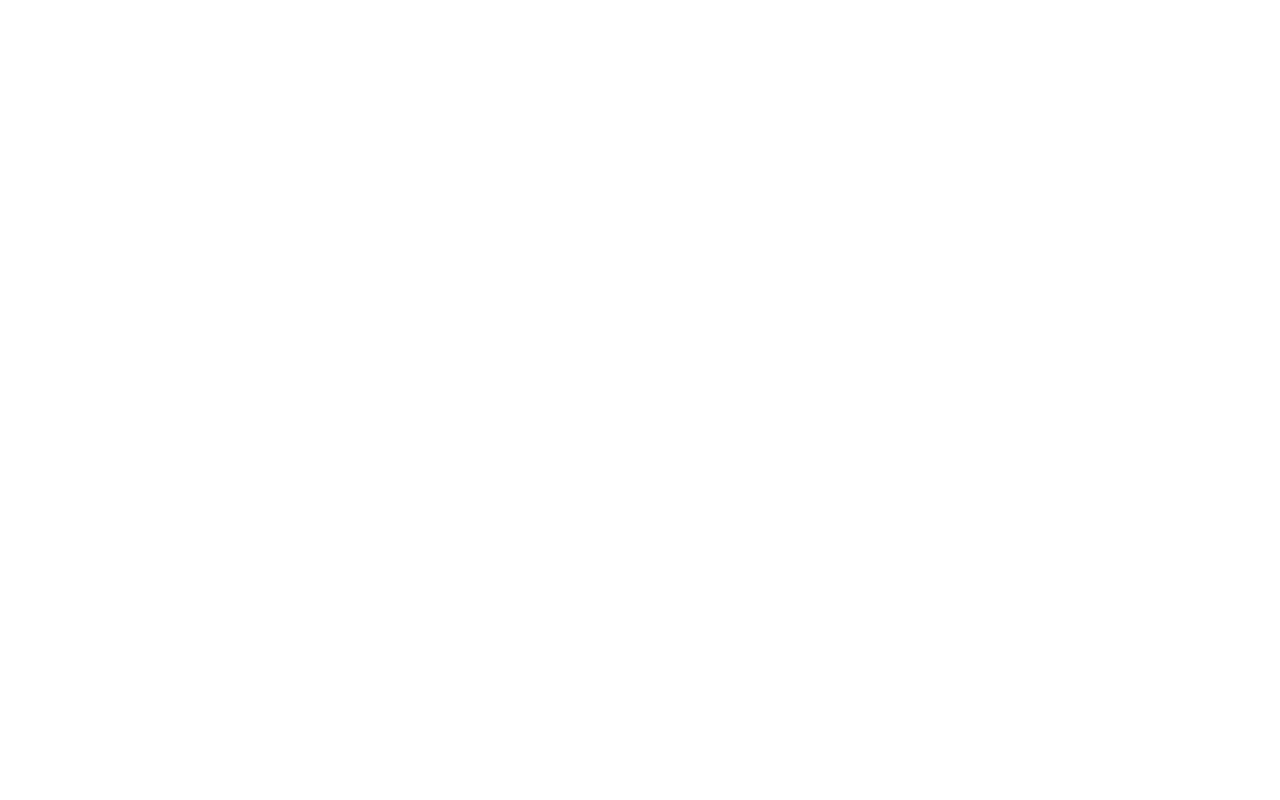
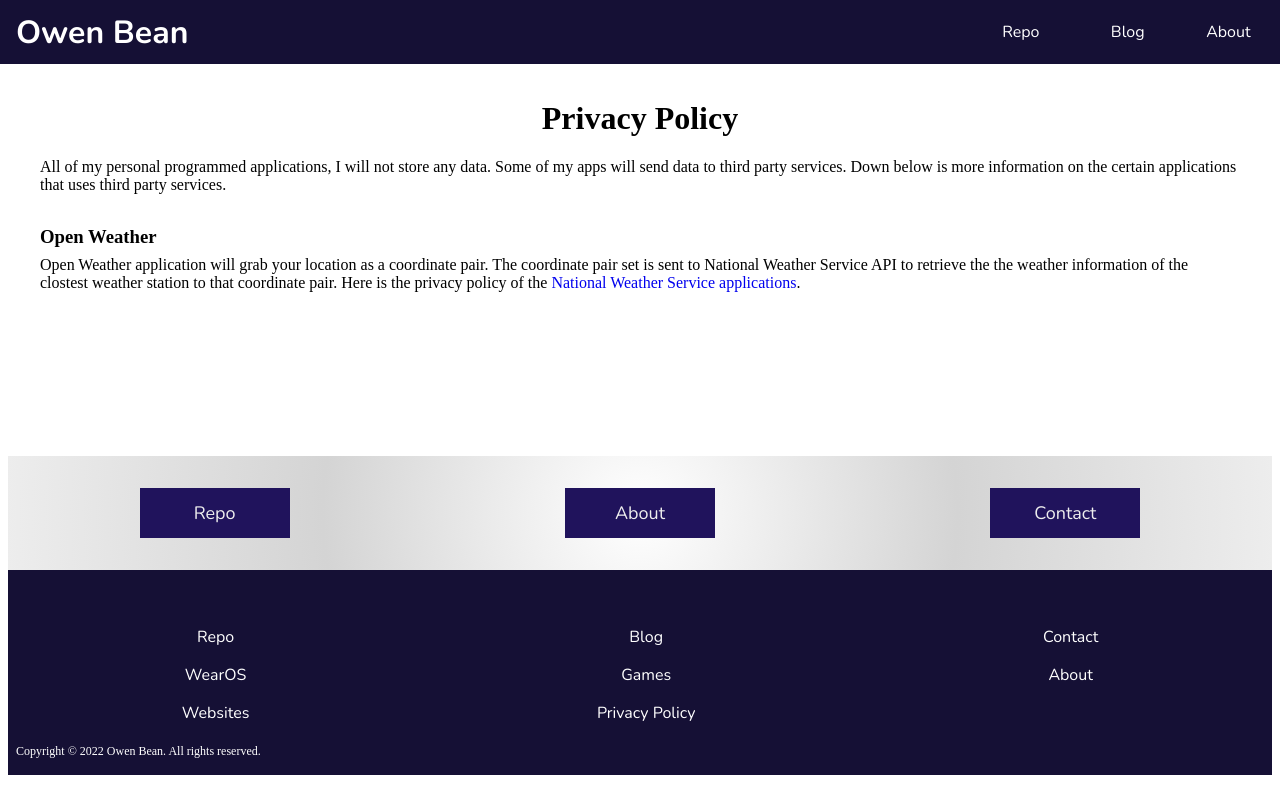
Before and after one commit to owenbean400/PersonalWebsite, a Gatsby site: page /privacypolicy in a window 1280 px wide. Before the commit this address had no page. Built offline with nearby package versions, Linux system fonts and the light colour scheme; Gatsby itself is replaced by a stand-in of ours.

Commit message:
Add privacy policy

```diff
--- a/src/components/footer/footer.js
+++ b/src/components/footer/footer.js
@@ -17,7 +17,7 @@ class Footer extends React.Component {
         <footer>
           <div className="links-container">
             <FooterLinks footerlinks={["Repo", "WearOS", "Websites"]} />
-            <FooterLinks footerlinks={["Blog", "Games"]} />
+            <FooterLinks footerlinks={["Blog", "Games", "Privacy Policy"]} />
             <FooterLinks footerlinks={["Contact", "About"]} />
           </div>
           <p>
--- /dev/null
+++ b/src/pageScss/privacy.scss
@@ -0,0 +1,30 @@
+@import "./variable.scss";
+
+.pp-main {
+    margin: 100px 0;
+
+
+    h1 {
+        text-align: center;
+    }
+
+    .pp-app {
+        margin: 32px 0;
+
+        h3 {
+            margin: 0 0 8px 0;
+        }
+
+        p {
+            margin: 0 0 8px 0;
+        }
+    }
+
+    @media screen and (min-width: $phonesize) {
+        padding: 0 32px 32px 32px;
+    }
+
+    @media screen and (max-width: $phonesize) {
+        padding: 0 8px 8px 8px;
+    }
+}
--- /dev/null
+++ b/src/pages/blog/firstWearOS.md
@@ -0,0 +1,18 @@
+---
+title: "First WearOS App"
+date: "2022-01-06"
+---
+
+&nbsp;&nbsp;&nbsp;&nbsp;&nbsp;I bought a smart watch back in the fall for looking at the time, knowing the day of the week, and keeping track of workouts. Furthermore, I got the watch because the software runs on WearOS. I have heard of WearOS because it uses Android. Hey, I already have a device needed to program Android and have been used to the Kotlin programming language. The possibility of creating an application on my wrist intrigued my curiosity. Well, I had winter break from school to enjoy some new coding projects.
+
+&nbsp;&nbsp;&nbsp;&nbsp;&nbsp;I thought of several ideas for a watch app. It had to be a simple one to develop as my first watch app. An idea I brainstormed for a starting project was to have the magic 8 ball on your wrist. The only input needed is a tap of the watch. Once the tap happens, a new randomized answer will appear. This answer is based on answering a yes or no question. This idea was easy to implement into code for it may have taken me only a weekend to code.
+
+&nbsp;&nbsp;&nbsp;&nbsp;&nbsp;When it came to starting the project, the first thing I worked on was the XML graphics. I created a simple box constraint that is contained within the watch screen. Within this box was a purple triangle with a white text layered above. Next was to make the string change each time the watch was tapped. I added an on click listener onto the box constraint that will change the text to a randomized index of an array of strings.
+
+&nbsp;&nbsp;&nbsp;&nbsp;&nbsp;The basic functionality of the watch app was complete, however, I need to jazz the app more. I struggled to get the animation to work with the XML. After trial and error, the triangle will shrink in size to nothing, then reappear to full size. This animation was seamless when tapped repetitively. With the same logic of randomizing the index of an array, I developed the triangle to be rotated randomly to the index of an array of angles. After the conclusion of spicing up the app, the app was ready for production.
+
+&nbsp;&nbsp;&nbsp;&nbsp;&nbsp;I bought a Google Developer account for \$25. The first step was to answer a question about my app. Google won’t allow anyone to randomly post apps without going through the metadata. I typed up a description about the app in a marketing term and added screen shots from the Android Emulator. With WearOS, there was an extra step to fill out information for watch apps as a release type. Once the forms were filled out, I had to wait a couple of days for a rejection from Google. C’mon, why? Well, Google wants the screen shots to not be framed or transparent. They must’ve not liked how I took a screenshot of my PC screen of the watch emulator. Anyone taking screenshots for an app review should capture the screen through the Android Emulator. It took me a while to find a way to reapply for the WearOS release type after going through the changes of screenshots. For sending in another review after WearOS release type rejection, go to Publishing Overview and publish the metadata changes for review.
+
+&nbsp;&nbsp;&nbsp;&nbsp;&nbsp;Thereafter getting approved for the WearOS release type, I compiled my program to an Android App Bundle file. Google approved the watch app. I uploaded my first watch app on December 30 for Magic 8 Watch. :) Currently it has 50 active downloads as of 01/06/2022, which was a surprise to me that many people would download my app. I believe this may have to do with the market of WearOS apps not being as popular, so there is not a lot of competition at the moment. Yet, WearOS has been growing this past year. More WearOS apps to come in the future from me when school and work is not busy.
+
+<a href="https://play.google.com/store/apps/details?id=com.owenbean.magic8watch" rel="noreferrer">Download App on Google Play Store</a>
--- /dev/null
+++ b/src/pages/privacypolicy.js
@@ -0,0 +1,42 @@
+import React from "react"
+import Navbar from "../components/navbar/navbar.js"
+import Footer from "../components/footer/footer.js"
+import Meta from "../components/meta"
+import "../pageScss/privacy.scss"
+
+class PrivacyPolicy extends React.Component {
+  render() {
+    return (
+      <div>
+        <Meta title="Privacy Policy" desc="Owen G. Bean" />
+        <Navbar />
+        <main class="pp-main">
+          <h1>Privacy Policy</h1>
+          <p>
+            All of my personal programmed applications, I will not store any
+            data. Some of my apps will send data to third party services. Down
+            below is more information on the certain applications that uses
+            third party services.
+          </p>
+          <div class="pp-app">
+            <h3>Open Weather</h3>
+            <p>
+              Open Weather application will grab your location as a coordinate
+              pair. The coordinate pair set is sent to National Weather Service
+              API to retrieve the the weather information of the clostest
+              weather station to that coordinate pair. Here is the privacy
+              policy of the&nbsp;
+              <a href="https://www.weather.gov/privacy">
+                National Weather Service applications
+              </a>
+              .
+            </p>
+          </div>
+        </main>
+        <Footer />
+      </div>
+    )
+  }
+}
+
+export default PrivacyPolicy
```
